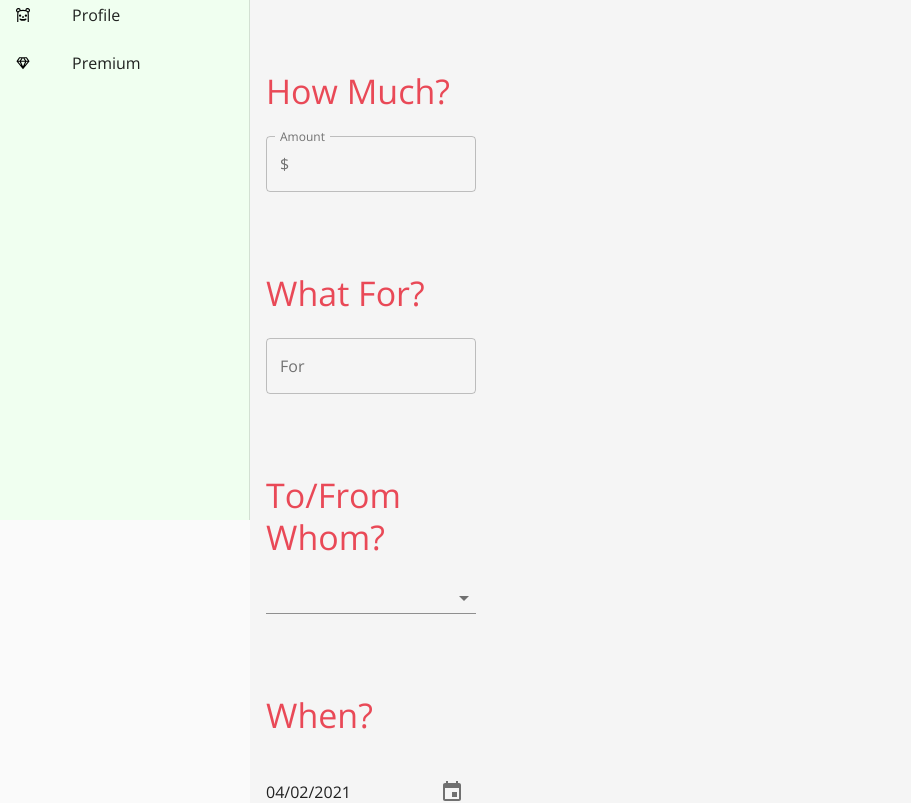
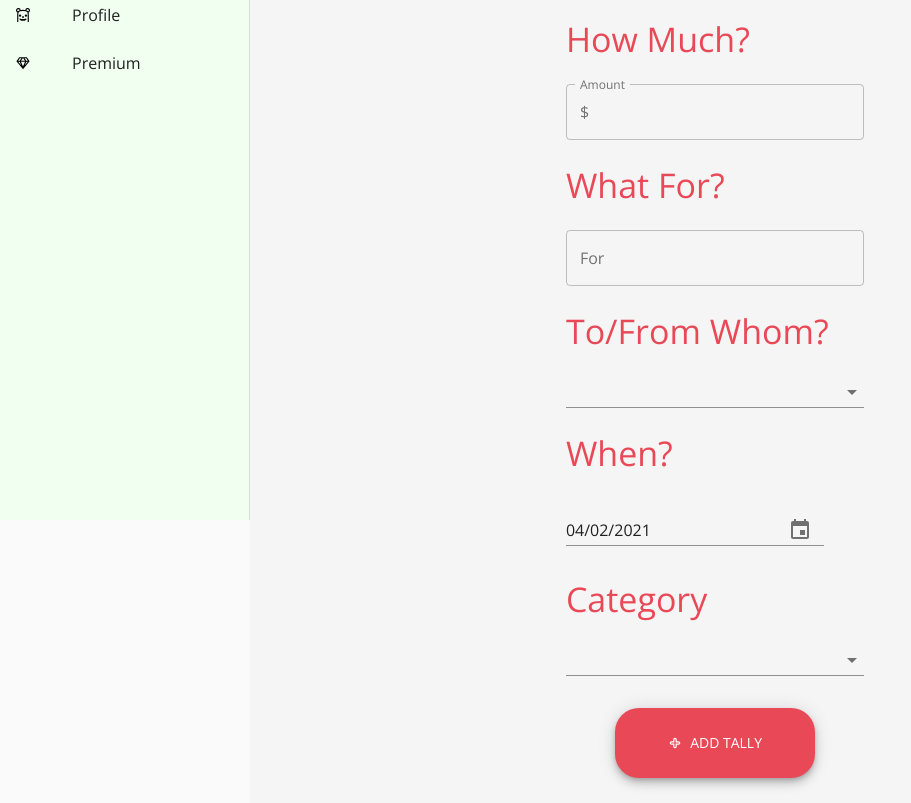
Before and after one commit to awalemandi/tally, a React (Create React App) app: page /home/newtally in a window 1280 px wide. Shown: the part 280-1083 px from the top of the page, without its empty margins (0-911 px from the left). Built offline with nearby package versions, Linux system fonts and the light colour scheme.

Commit message:
changed new tally form to flex from grid

```diff
--- a/src/components/menu/newTally/NewTally.tsx
+++ b/src/components/menu/newTally/NewTally.tsx
@@ -12,15 +12,45 @@ import Category from './Category';
 
 const useStyles = makeStyles(theme => ({
 	form: {
+
 	},
 	root: {
-		width: '100%',
-		marginTop: '1rem',
-		padding: 0,
+		width: '70%',
+		height: 'auto',
+		marginTop: theme.spacing(4),
+		display: 'flex',
+		flexDirection: 'column',
+		justifyContent: 'center',
+		alignItems: 'center',
+		[theme.breakpoints.down('lg')]: {
+			width: '90%'
+		},
+		[theme.breakpoints.down('sm')]: {
+			width: '100%'
+		},
+	},
+	inputWrapper: {
+		textAlign: 'left',
+		width: '25%',
+		marginBottom: theme.spacing(1),
+		padding: theme.spacing(1),
+		[theme.breakpoints.down('lg')]: {
+			width: '35%'
+		},
+		[theme.breakpoints.down('md')]: {
+			width: '30%'
+		},
+		[theme.breakpoints.down('sm')]: {
+			width: '40%'
+		},
+		[theme.breakpoints.down('xs')]: {
+			width: '70%'
+		}
 	},
 	actionButton: {
-		minWidth: '200px',
-		minHeight: '70px',
+		marginTop: theme.spacing(2),
+		minWidth: 200,
+		minHeight: 70,
 	},
 	icon: {
 		marginRight: theme.spacing(1),
@@ -32,19 +62,47 @@ const NewTally = () => {
 	return (
 		<form noValidate autoComplete='off' className={classes.form}>
 			<Typography variant='h3'>Add a new Tally</Typography>
-			<Grid
+			<div className={classes.root}>
+				<div className={classes.inputWrapper}>
+					<TransactionType />
+				</div>
+				<div className={classes.inputWrapper}>
+					<Amount />
+				</div>
+				<div className={classes.inputWrapper}>
+					<Reason />
+				</div>
+				<div className={classes.inputWrapper}>
+					<Party />
+				</div>
+				<div className={classes.inputWrapper}>
+					<Date />
+				</div>
+				<div className={classes.inputWrapper}>
+					<Category />
+				</div>
+				<Fab
+					variant='extended'
+					color='primary'
+					className={classes.actionButton}
+				>
+					<TiPlusOutline className={classes.icon} />
+					Add Tally
+				</Fab>
+			</div>
+			{/* <Grid
 				className={classes.root}
 				container
 				spacing={5}
 				direction='column'
-				justify='flex-start'
-				alignItems='stretch'
+				justify='center'
+				alignItems='center'
 			>
-				<Grid item xs={10} sm={8} md={5} lg={3}>
+				<Grid item xs={10} sm={8} md={5} >
 					<TransactionType />
 				</Grid>
 				<Hidden mdDown>
-					<Grid item md={6} lg={9}></Grid>
+					<Grid item md={6} ></Grid>
 				</Hidden>
 				<Grid item xs={10} sm={8} md={5} lg={3}>
 					<Amount />
@@ -89,7 +147,7 @@ const NewTally = () => {
 				<Hidden mdDown>
 					<Grid item md={6} lg={9}></Grid>
 				</Hidden>
-			</Grid>
+			</Grid> */}
 		</form>
 	);
 };
```
Also changed, not shown: 1 other file (tests, documents, lock files or other folders).
